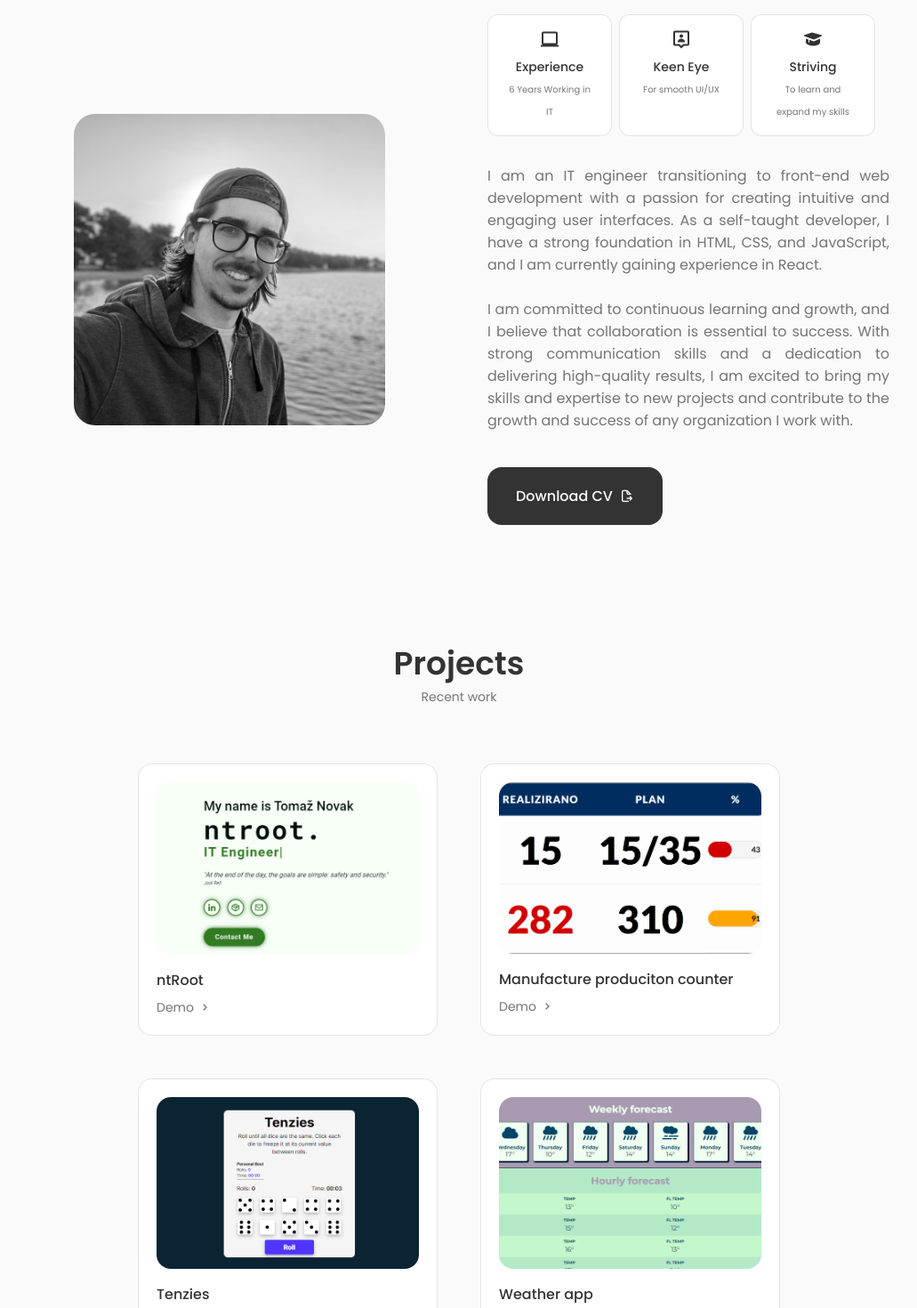
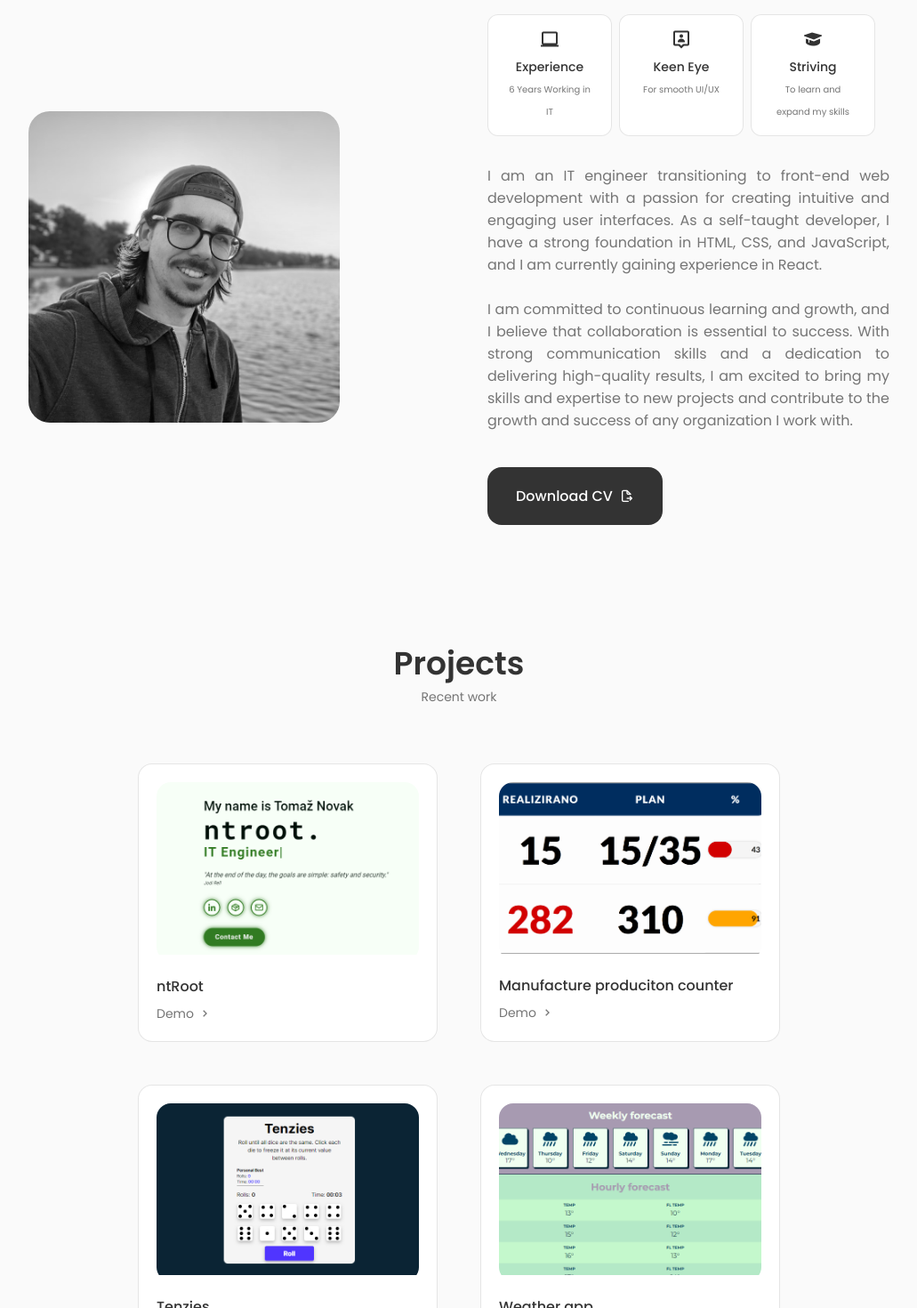
Before and after one commit to rubuz/ML-PORTFOLIO, a React (Vite) app: page / in a window 1280 px wide. Shown: the part 1020-2490 px from the top of the page at 89% size, without its empty margins (124-1155 px from the left). Built offline with nearby package versions, Linux system fonts and the light colour scheme.

Commit message:
added lazy loading

```diff
--- a/package.json
+++ b/package.json
@@ -15,6 +15,7 @@
     "emailjs-com": "^3.2.0",
     "react": "^18.2.0",
     "react-dom": "^18.2.0",
+    "react-lazy-load-image-component": "^1.6.0",
     "uuid": "^9.0.0"
   },
   "devDependencies": {
--- a/src/components/about/About.jsx
+++ b/src/components/about/About.jsx
@@ -3,6 +3,7 @@ import "./about.css";
 import PortraitImg from "../../assets/portrait1.jpg";
 import CV from "../../assets/CV6-pdf.pdf";
 import MyInfo from "./MyInfo";
+import { LazyLoadImage } from "react-lazy-load-image-component";
 
 const About = () => {
   return (
@@ -10,7 +11,12 @@ const About = () => {
       <h2 className="section__title">About Me</h2>
       <span className="section__subtitle">My introduction</span>
       <div className="about__container container grid">
-        <img src={PortraitImg} className="about__img" alt="portrait of me" />
+        <LazyLoadImage
+          src={PortraitImg}
+          className="about__img"
+          alt="portrait of me"
+          effect="blur"
+        />
         <div className="about__data">
           <MyInfo />
 
--- a/src/components/projects/ProjectItem.jsx
+++ b/src/components/projects/ProjectItem.jsx
@@ -1,4 +1,5 @@
 import React, { useState } from "react";
+import { LazyLoadImage } from "react-lazy-load-image-component";
 
 const ProjectItem = ({ item }) => {
   const [toggleState, setToggleState] = useState(false);
@@ -10,10 +11,11 @@ const ProjectItem = ({ item }) => {
   return (
     <div className="project__card">
       <div className="project__img-container" onClick={() => toggleTab(true)}>
-        <img
+        <LazyLoadImage
           src={item.image}
           alt="project small screenshot"
           className="project__img"
+          effect="blur"
         />
         <div className="project__img-layer">
           <p className="project__img-layer__text">Read More</p>
```
Also changed, not shown: 1 other file (tests, documents, lock files or other folders).
